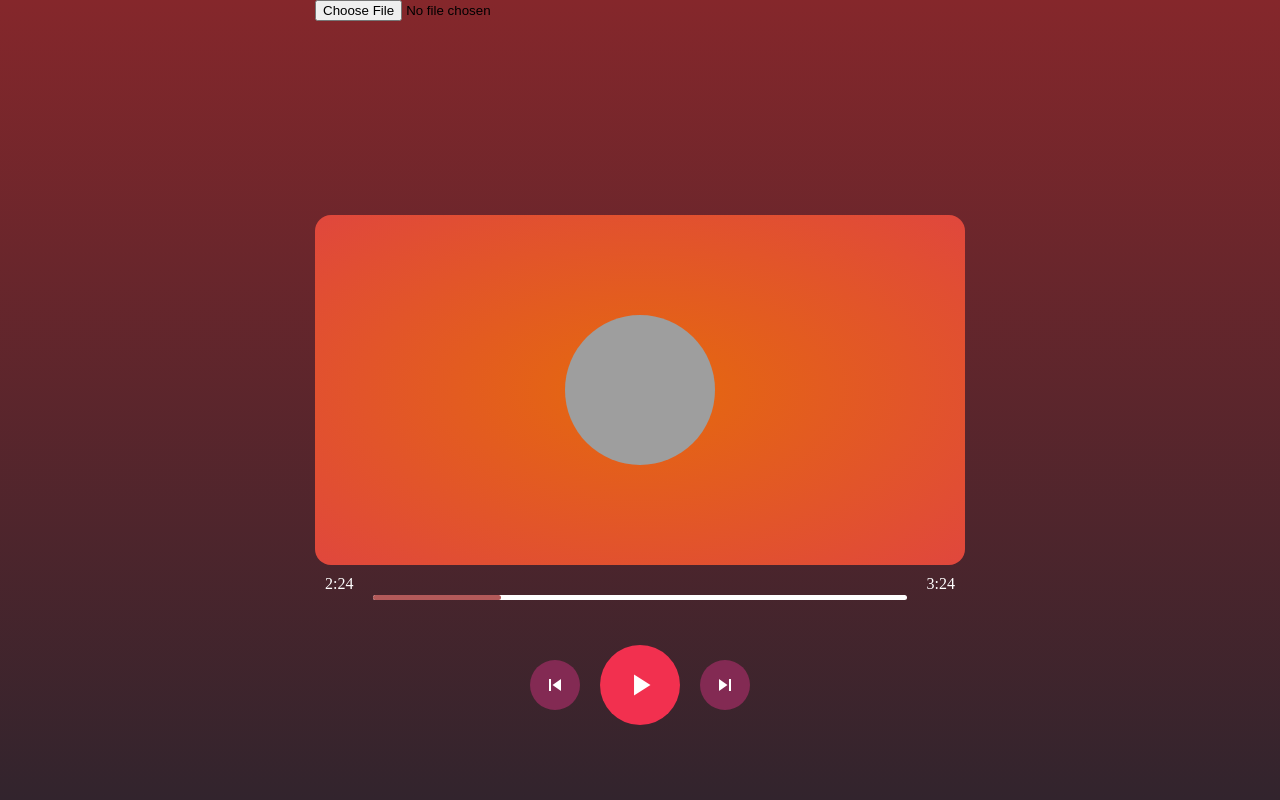
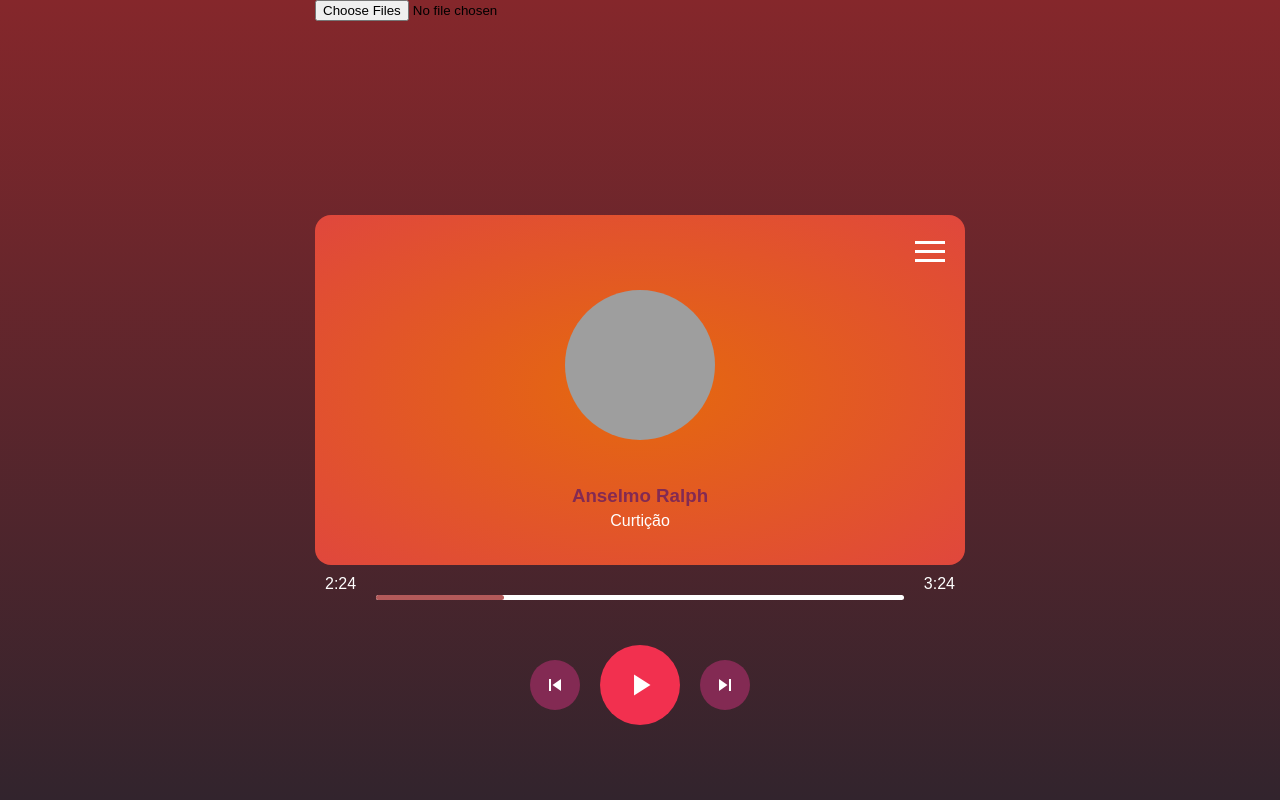
Before and after one commit to Kevin9227/Repo_lesson, a PHP site: page /PlaySound/index.html in a window 1280 px wide. Run offline with PHP 8.4, Linux system fonts and the light colour scheme; grey boxes are pictures that could not be loaded.

Commit message:
Nova alterações

```diff
--- a/PlaySound/css/master.css
+++ b/PlaySound/css/master.css
@@ -1,77 +1,199 @@
-*{
+* {
     margin: 0;
     padding: 0;
+    font-family: Arial, sans-serif;
 }
-.grelha{
+
+.grelha {
     background-color: rgb(50, 36, 45);
-    background-image: linear-gradient(to bottom, rgb(133, 39, 43),rgb(50, 36, 45) );
+    background-image: -webkit-gradient(linear, left top, left bottom, from(rgb(133, 39, 43)), to(rgb(50, 36, 45)));
+    background-image: linear-gradient(to bottom, rgb(133, 39, 43), rgb(50, 36, 45));
     height: 100vh;
     display: grid;
+    -webkit-box-pack: center;
+    -ms-flex-pack: center;
     justify-content: center;
 }
-.reprodutor{
+
+.reprodutor {
     display: grid;
+    -webkit-box-pack: center;
+    -ms-flex-pack: center;
     justify-content: center;
+    -ms-flex-line-pack: center;
     align-content: center;
 }
-.media{
+
+.media {
     background-color: rgb(227, 95, 28);
-    background-image: radial-gradient( rgb(229, 105, 13),rgb(224, 71, 61) );
+    background-image: radial-gradient(rgb(229, 105, 13), rgb(224, 71, 61));
     width: 650px;
     height: 350px;
-    border-radius: 16px ;
+    border-radius: 16px;
+    display: -webkit-box;
+    display: -ms-flexbox;
     display: flex;
-    justify-content: center;
+    -webkit-box-pack: justify;
+    -ms-flex-pack: justify;
+    justify-content: space-between;
+    -webkit-box-align: center;
+    -ms-flex-align: center;
     align-items: center;
+    -webkit-box-orient: horizontal;
+    -webkit-box-direction: normal;
+    -ms-flex-direction: row;
+    flex-direction: row;
 }
-.media img{
+
+.detalhes {
+
+    color: #fff;
+    display: grid;
+    text-align: center;
+
+    -webkit-box-pack: center;
+
+    -ms-flex-pack: center;
+
+    justify-content: center
+}
+
+.detalhes h3 {
+    color: rgb(131, 42, 83);
+    padding: 5px
+}
+
+.media img {
     border-radius: 50%;
     width: 150px;
     height: 150px;
+    margin: 40px;
 }
-.contador{
-   margin: 10px;
+
+.playlist {
+    height: 100%;
+    width: 250px;
+    display: -webkit-box;
+    display: -ms-flexbox;
+    display: flex;
+    -webkit-box-pack: end;
+    -ms-flex-pack: end;
+    justify-content: flex-end;
+
+}
+
+.lista {
+    background: rgba(131, 42, 83, 0.5);
+    width: 0%;
+    height: 100%;
+    -webkit-transition: 0.5s;
+    transition: 0.5s;
+}
+
+.lista1 {
+    background: rgba(131, 42, 83, 0.5);
+    width: 100%;
+    height: 100%;
+    -webkit-transition: 0.5s;
+    transition: 0.5s;
+}
+
+.contador {
+    margin: 10px;
     height: 50px;
+    display: -webkit-box;
+    display: -ms-flexbox;
     display: flex;
+    -webkit-box-pack: center;
+    -ms-flex-pack: center;
     justify-content: center;
     color: #fff;
 }
-.range{
+
+.range {
     margin: 20px;
     width: 100%;
-   border-radius:50px ;
+    border-radius: 50px;
     background-color: #fff;
-    height:5px;
+    height: 5px;
 
 }
+
 .range::before {
     content: " ";
-    background-color: rgb(179,90,90);
+    background-color: rgb(179, 90, 90);
     width: 10%;
     height: 5px;
     position: absolute;
     border-radius: 50px;
 }
 
-.btns{
+.btns {
+    display: -webkit-box;
+    display: -ms-flexbox;
     display: flex;
+    -webkit-box-pack: center;
+    -ms-flex-pack: center;
     justify-content: center;
+    -webkit-box-align: center;
+    -ms-flex-align: center;
     align-items: center;
 }
-.btn{
-    height:50px;
+
+.btn {
+    height: 50px;
     width: 50px;
+    display: -webkit-box;
+    display: -ms-flexbox;
     display: flex;
+    -webkit-box-pack: center;
+    -ms-flex-pack: center;
     justify-content: center;
+    -webkit-box-align: center;
+    -ms-flex-align: center;
     align-items: center;
     border: none;
     margin: 10px;
-   color: #fff;
+    color: #fff;
     border-radius: 50%;
     background-color: rgb(131, 42, 83);
 }
+
 .play {
-    height:80px;
+    height: 80px;
     width: 80px;
     background-color: rgb(242, 48, 79);
 }
+
+.container {
+    display: inline-block;
+    cursor: pointer;
+    padding: 0px;
+    margin: 20px;
+    position: absolute
+}
+
+.bar1,
+.bar2,
+.bar3 {
+    width: 30px;
+    height: 3px;
+    background-color: #fff;
+    margin: 6px 0;
+    -webkit-transition: 0.4s;
+    transition: 0.4s;
+}
+
+.change .bar1 {
+    -webkit-transform: rotate(-45deg) translate(-9px, 6px);
+    transform: rotate(-45deg) translate(-9px, 6px);
+}
+
+.change .bar2 {
+    opacity: 0;
+}
+
+.change .bar3 {
+    -webkit-transform: rotate(45deg) translate(-8px, -8px);
+    transform: rotate(45deg) translate(-8px, -8px);
+}
--- a/PlaySound/index.html
+++ b/PlaySound/index.html
@@ -5,17 +5,38 @@
     <meta charset="UTF-8">
     <link rel="stylesheet" href="css/master.css">
     <link href="https://fonts.googleapis.com/icon?family=Material+Icons" rel="stylesheet">
-    <title>Document</title>
+    <title>Play Sound</title>
 
 </head>
 
 <body>
     <header></header>
     <div class="grelha">
-        <input type="file" id="myFile">
+        <input type="file" id="myFile" multiple>
         <div class="reprodutor">
             <div class="media">
-                <img src="https://i1.sndcdn.com/artworks-AlkCxNKtoNyprK4d-KMCozg-t500x500.jpg" alt="">
+
+
+                <div class="playlist">
+                    <p></p>
+                </div>
+                <div class="detalhes">
+                    <img src="https://i1.sndcdn.com/artworks-AlkCxNKtoNyprK4d-KMCozg-t500x500.jpg" alt="">
+                    <div class="texto">
+                        <h3 id="titulo">Anselmo Ralph</h3>
+                        <p>Curtição</p>
+                    </div>
+                </div>
+                <div class="playlist">
+                    <div class="container" onclick="myFunction(this)">
+                        <div class="bar1"></div>
+                        <div class="bar2"></div>
+                        <div class="bar3"></div>
+                    </div>
+                    <div class="lista">
+
+                    </div>
+                </div>
             </div>
 
             <audio id="my-audio" src="https://www.youtube.com/watch?v=sTTNNl-hFf8"></audio>
@@ -28,12 +49,9 @@
             </div>
             <div class="btns">
 
-                <button onclick="pauseAudio()" class="btn "><i class="material-icons"
-                        style="font-size:24px">skip_previous</i> </button>
-                <button onclick="playAudio()" class="play btn "><i class="material-icons"
-                        style="font-size:36px">play_arrow</i> </button>
-                <button onclick="pauseAudio()" class="btn "> <i class="material-icons"
-                        style="font-size:24px">skip_next</i> </button>
+                <button onclick="pauseAudio()" class="btn "><i class="material-icons" style="font-size:24px">skip_previous</i> </button>
+                <button onclick="playAudio()" class="play btn "><i class="material-icons" style="font-size:36px">play_arrow</i> </button>
+                <button onclick="pauseAudio()" class="btn "> <i class="material-icons" style="font-size:24px">skip_next</i> </button>
             </div>
 
 
--- a/PlaySound/js/media.js
+++ b/PlaySound/js/media.js
@@ -1,23 +1,35 @@
 const inputElement = document.getElementById("myFile");
 inputElement.addEventListener("change", handleFiles, false);
-  const reprodutor =  document.getElementById("my-audio")
+const reprodutor = document.getElementById("my-audio")
 const audio = document.createElement("audio");
+let iconPlay = document.querySelectorAll("i")
+let titulo = document.getElementById("titulo")
+let lista = document.querySelector(".lista")
+
+
+
 function handleFiles() {
     const fileList = this.files;
-
+    titulo.innerHTML = fileList[0].name
     audio.src = URL.createObjectURL(fileList[0]);
     reprodutor.src = audio.src
-  window.URL = audio.src
-
     document.body.appendChild(audio);
 }
 
 function playAudio() {
     const audio = document.getElementById("my-audio");
     audio.play();
+    iconPlay[1].innerHTML = "pause"
 }
 
 function pauseAudio() {
     const audio = document.getElementById("my-audio");
+    iconPlay[1].innerHTML = "play_arrow"
     audio.pause();
 }
+
+
+function myFunction(x) {
+    x.classList.toggle("change");
+    lista.classList.toggle("lista1")
+}
```
Lines whose indentation alone changed are shown as unchanged.
